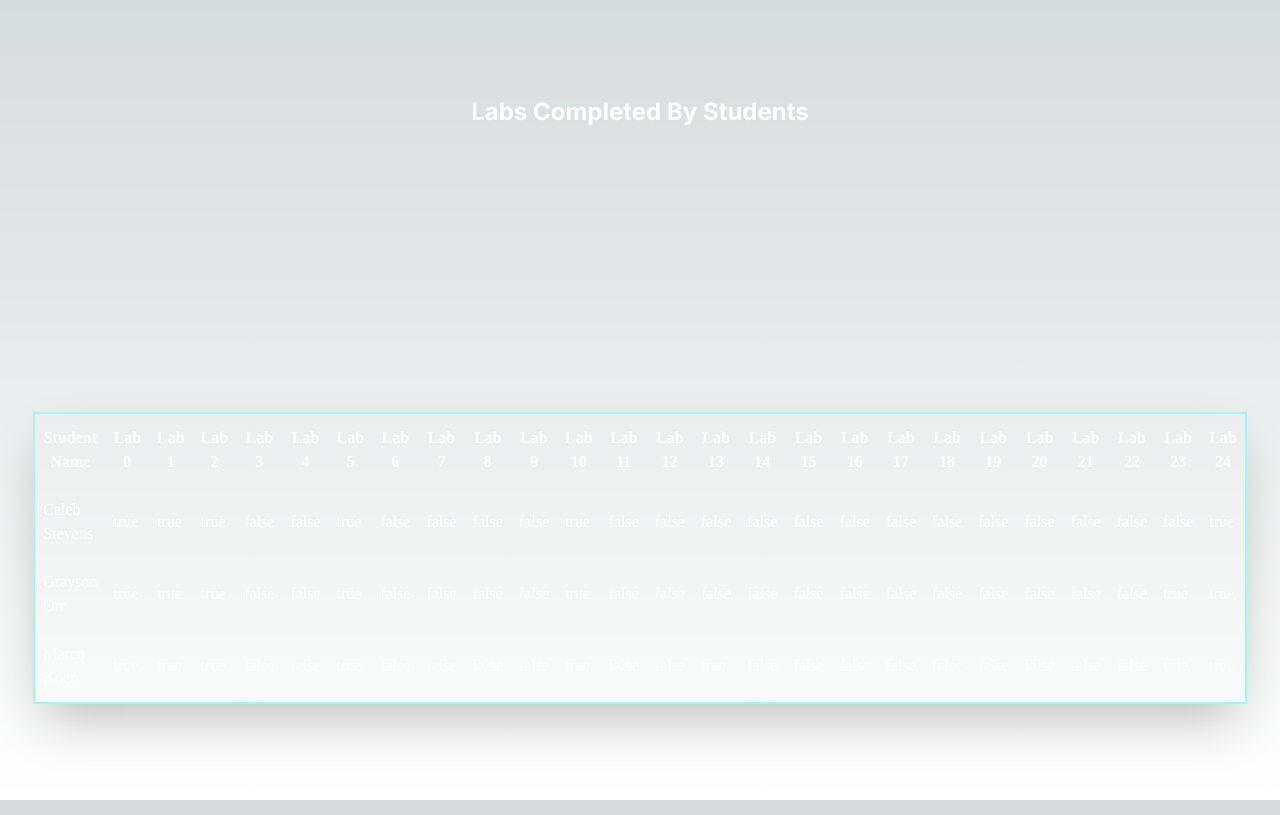
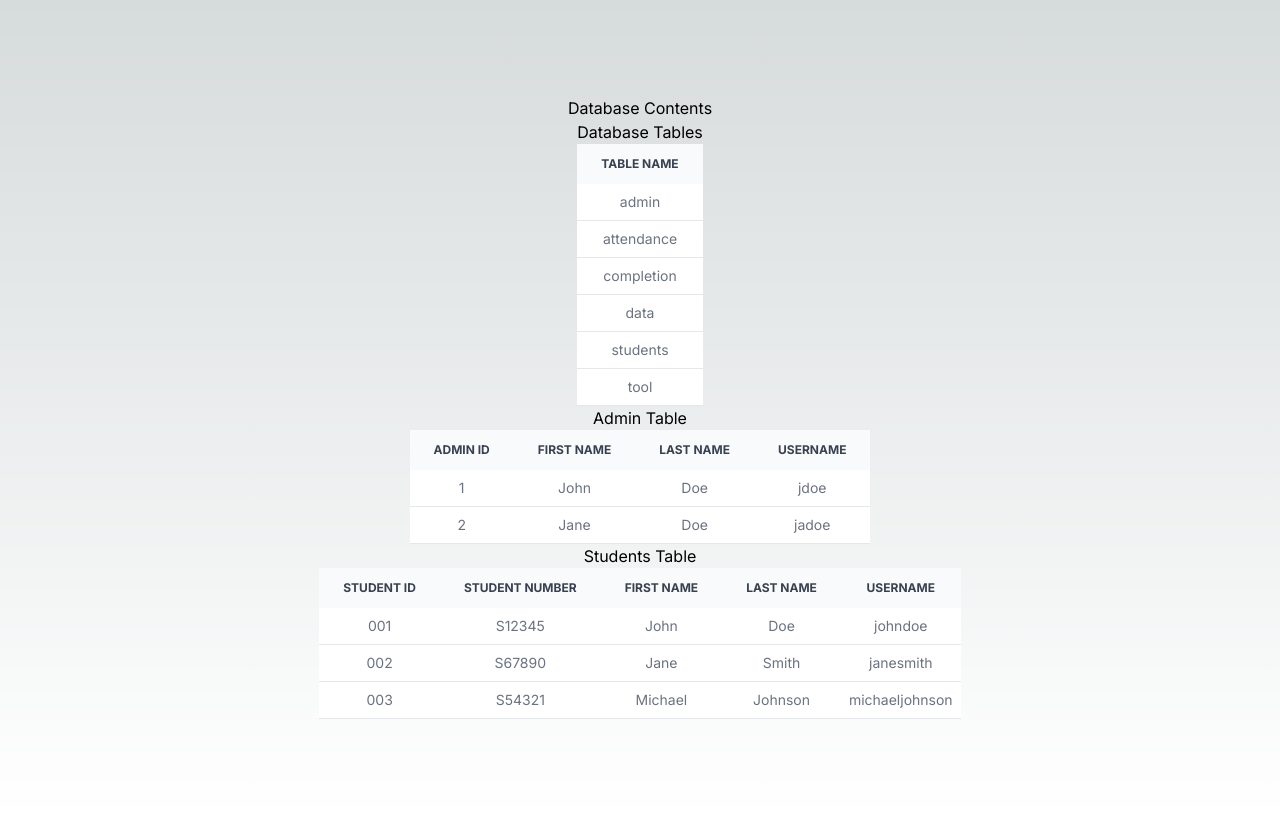
Before and after one commit to CalebStephens/CheckpointTool, a Next.js app in the folder checkpoint-tool/: page / in a window 1280 px wide. Built offline with nearby package versions, Linux system fonts and the light colour scheme.

Commit message:
add 3 tables to showtables component

```diff
--- a/checkpoint-tool/components/LabsCompleted.js
+++ b/checkpoint-tool/components/LabsCompleted.js
@@ -10,8 +10,8 @@ const LabsCompleted = () => {
     const renderLabNumbers = () => {
     const labHeaders = [];
 
-    for(let i = 0; i < labNumber; i++) {
-        labHeaders.push(<th class="py-3 border-cyan-800 p-2">Lab {i}</th>);
+    for(let i = 0; i <= labNumber; i++) {
+        labHeaders.push(<th scope="col" class="px-4 py-2">Lab {i}</th>);
     }
     return labHeaders;
     }
@@ -20,10 +20,10 @@ const LabsCompleted = () => {
         const userRows = [];
         users.forEach(user => {
             userRows.push(
-                <tr>
-                    <td class="py-3 border-cyan-800 p-2">{user.name}</td>
-                    {user.labs.split(', ').map(lab => {
-                        return <td class="py-3 border-cyan-800 p-2">{lab}</td>
+                <tr class="bg-white border-b dark:bg-gray-800 dark:border-gray-700 hover:bg-gray-50 dark:hover:bg-gray-600">
+                    <td class="px-2 py-2">{user.name}</td>
+                    {user.labs.split(', ').map((lab, index) => {
+                        return <td class="px-2 py-2" key={index}>{lab}</td>
                     })}
                 </tr>
             )
@@ -38,16 +38,18 @@ const LabsCompleted = () => {
     return(
     <>
     <h1 class="text-2xl font-bold mb-4 text-white">Labs Completed By Students</h1>
-    <table class="shadow-2xl font-[Poppings] border-2 border-cyan-200 w-6/12">
-        <thread class="text-white">
+    <table class="text-sm text-center text-gray-500 dark:text-gray-400">
+        <thead class="text-xs text-gray-700 uppercase bg-gray-50 dark:bg-gray-700 dark:text-gray-400">
             <tr>
-                <th class="py-3 border-cyan-800 p-2">Student Name</th>
+                <th class="px-6 py-3">
+                    Student's Name
+                </th>
                 {renderLabNumbers()}
             </tr>
-            <tbody>
-            {renderUsers()}
-            </tbody>
-        </thread>
+        </thead>
+        <tbody>
+        {renderUsers()}
+        </tbody>
     </table>
     </>
 )};
--- /dev/null
+++ b/checkpoint-tool/components/ShowTables.js
@@ -0,0 +1,158 @@
+import {useState}  from 'react';
+
+const ShowTables = () => {
+    const tableNames = {"tableNames": ["admin", "attendance", "completion","data", "students", "tool"]};
+    const adminTable = [{adminID: "1", firstName: "John", lastName: "Doe", username: "jdoe"},
+                        {adminID: "2", firstName: "Jane", lastName: "Doe", username: "jadoe"}];
+    const studentData = [
+        {
+            "Student ID": "001",
+            "Student Number": "S12345",
+            "First Name": "John",
+            "Last Name": "Doe",
+            "Username": "johndoe"
+        },
+        {
+            "Student ID": "002",
+            "Student Number": "S67890",
+            "First Name": "Jane",
+            "Last Name": "Smith",
+            "Username": "janesmith"
+        },
+        {
+            "Student ID": "003",
+            "Student Number": "S54321",
+            "First Name": "Michael",
+            "Last Name": "Johnson",
+            "Username": "michaeljohnson"
+        }
+        // Add more entries as needed
+    ];
+    const [tableName, setTableName] = useState(true);
+    const [admin, setAdmin] = useState(true);
+    const [student, setStudent] = useState(true);
+
+    const renderTableNames = () => {
+        const tableRows = [];
+        tableNames.tableNames.forEach(table => {
+            tableRows.push(
+                <tr class="bg-white border-b dark:bg-gray-800 dark:border-gray-700 hover:bg-gray-50 dark:hover:bg-gray-600">
+                    <td class="px-2 py-2">{table}</td>
+                </tr>
+                )
+            });
+            return tableRows;
+        };
+
+    const renderAdminTable = () => {
+        const adminRows = [];
+        adminTable.forEach(admin => {
+            adminRows.push(
+                <tr class="bg-white border-b dark:bg-gray-800 dark:border-gray-700 hover:bg-gray-50 dark:hover:bg-gray-600">
+                    <td class="px-2 py-2">{admin.adminID}</td>
+                    <td class="px-2 py-2">{admin.firstName}</td>
+                    <td class="px-2 py-2">{admin.lastName}</td>
+                    <td class="px-2 py-2">{admin.username}</td>
+                </tr>
+                )
+            });
+            return adminRows;
+        };
+
+        const renderStudentTable = () => {
+            const studentRows = [];
+            studentData.forEach(student => {
+                studentRows.push(
+                    <tr class="bg-white border-b dark:bg-gray-800 dark:border-gray-700 hover:bg-gray-50 dark:hover:bg-gray-600">
+                        <td class="px-2 py-2">{student["Student ID"]}</td>
+                        <td class="px-2 py-2">{student["Student Number"]}</td>
+                        <td class="px-2 py-2">{student["First Name"]}</td>
+                        <td class="px-2 py-2">{student["Last Name"]}</td>
+                        <td class="px-2 py-2">{student["Username"]}</td>
+                    </tr>
+                    )
+                });
+                return studentRows;
+            };
+
+            const toggleStudentTable = () => {
+                setStudent(!student);
+            };
+
+        const toggleTableNames = () => {
+            setTableName(!tableName);
+        };
+        const toggleAdminTable = () => {
+            setAdmin(!admin);
+        };
+
+    return (
+        <>
+            <h1>Database Contents</h1>
+
+        <h2>Database Tables</h2>
+        <table class="text-sm text-center text-gray-500 dark:text-gray-400">
+        <thead class="text-xs text-gray-700 uppercase bg-gray-50 dark:bg-gray-700 dark:text-gray-400">
+            <tr>
+                <th class="px-6 py-3" onClick={toggleTableNames}>
+                    Table Name
+                </th>
+            </tr>
+        </thead>
+        <tbody>
+        {tableName  ? renderTableNames() : null}
+        </tbody>
+        </table>
+
+        <h2>Admin Table</h2>
+        <table class="text-sm text-center text-gray-500 dark:text-gray-400">
+        <thead class="text-xs text-gray-700 uppercase bg-gray-50 dark:bg-gray-700 dark:text-gray-400" onClick={toggleAdminTable}>
+            <tr>
+                <th class="px-6 py-3">
+                    Admin ID
+                </th>
+                <th class="px-6 py-3">
+                    First Name
+                </th>
+                <th class="px-6 py-3">
+                    Last Name
+                </th>
+                <th class="px-6 py-3">
+                    Username
+                </th>
+            </tr>
+        </thead>
+        <tbody>
+        {admin ? renderAdminTable() : null}
+        </tbody>
+        </table>
+        <h2>Students Table</h2>
+        <table class="text-sm text-center text-gray-500 dark:text-gray-400">
+        <thead class="text-xs text-gray-700 uppercase bg-gray-50 dark:bg-gray-700 dark:text-gray-400" onClick={toggleStudentTable}>
+            <tr>
+                <th class="px-6 py-3">
+                    Student ID
+                </th>
+                <th class="px-6 py-3">
+                    Student Number
+                </th>
+                <th class="px-6 py-3">
+                    First Name
+                </th>
+                <th class="px-6 py-3">
+                    Last Name
+                </th>
+                <th class="px-6 py-3">
+                    Username
+                </th>
+            </tr>
+        </thead>
+        <tbody>
+        {student ? renderStudentTable() : null}
+        </tbody>
+        </table>
+        </>
+    )
+};
+
+export default ShowTables;
--- a/checkpoint-tool/pages/index.js
+++ b/checkpoint-tool/pages/index.js
@@ -1,5 +1,6 @@
 import SideBar from '@/components/SideBar'
 import LabsCompleted from '@/components/LabsCompleted'
+import ShowTables from '@/components/ShowTables'
 import { Inter } from 'next/font/google'
 
 const inter = Inter({ subsets: ['latin'] })
@@ -7,9 +8,9 @@ const inter = Inter({ subsets: ['latin'] })
 export default function Home() {
   return (
     <main
-      className={`flex min-h-screen flex-col items-center justify-between p-24 ${inter.className}`}
+      className={`flex min-h-screen flex-col items-center p-24 ${inter.className}`}
     >
-      <LabsCompleted />
+      <ShowTables/>
 
     </main>
   )
```
